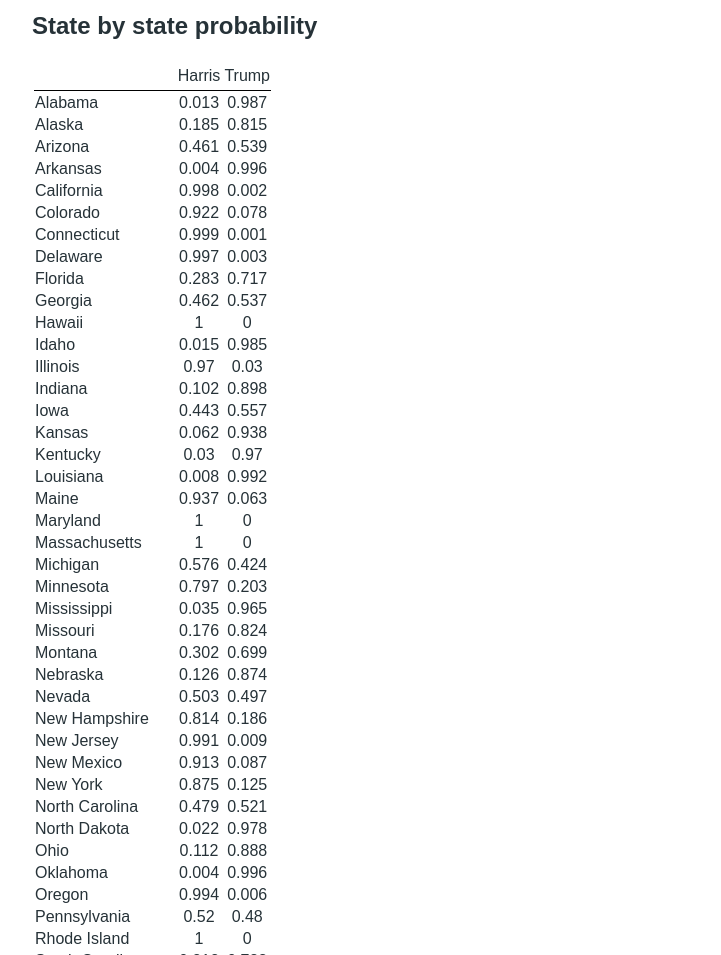
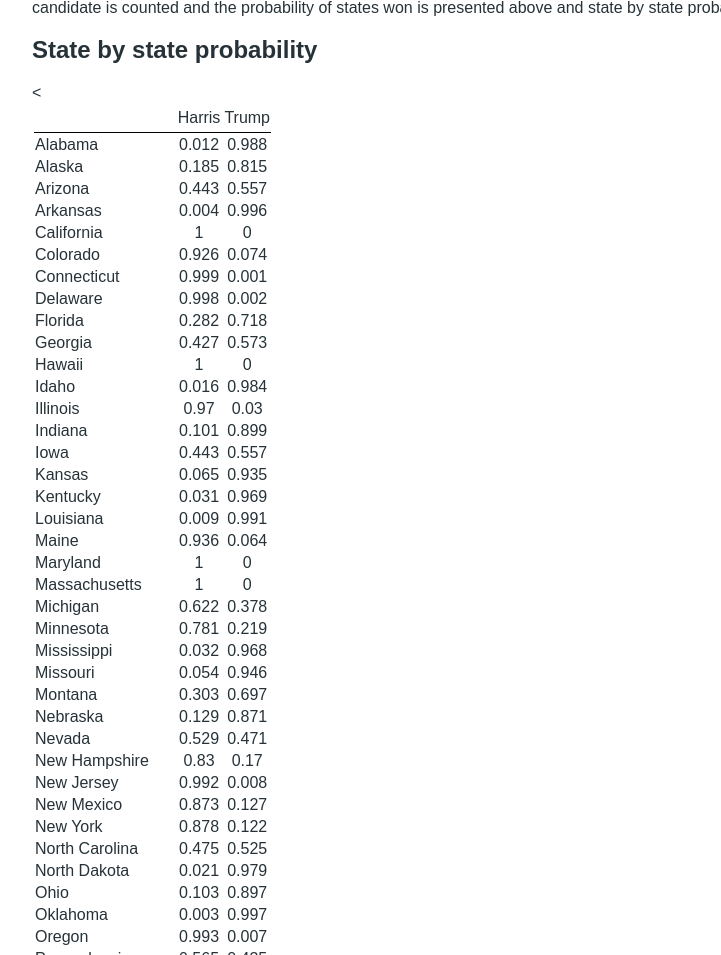
Before and after one commit to AvgKulType/AvgKulType.github.io, a plain HTML site: page US_election_project.html in a window 1280 px wide. Shown: the part 1845-2800 px from the top of the page, without its empty margins (6-727 px from the left). Drawn offline with Linux system fonts and the light colour scheme.

Commit message:
Updated the US election project

```diff
--- a/US_election_project.html
+++ b/US_election_project.html
@@ -20,16 +20,16 @@
 
 <body>
  <h1>US Presidential Election Forcast</h1>
- <p>Last updated: 16.09.2024</p>
+ <p>Last updated: 24.09.2024</p>
 
  <p>The most powerfull man in the world is elected every 4 years. No other election in the world has such a widereaching impact on the world and naturally the election draws a lot of attention. The US system for choosing a president is strange for us Europeans. The winner is the one who wins a plurality in the correct combination of states. The winner does not need to win the greatest number of states or the most votes nationally. This adds an extra layer of challange and strategy to winning an american presidential election. Thanfully this complexity and attention makes for an excellent target for modelling. Therefore, I have developed a data driven model to simulate the outcome of the US presidential election. The model outputs a probability distribution of electoral votes and probability of winning individual states for each candidate. The model is simple yet sufficiently advanced to capture the delecate interplay between states. </p>
 
- <p>The latest prediction is that <b> Kamala Harris</b> has the best chance to win the presidency with a probability of <b>50.48%</b>.</p>
+ <p>The latest prediction is that <b> Donald J. Trump</b> has the best chance to win the presidency with a probability of <b>50.8%</b>.</p>
 
 
 
  <figure>
-  <img src="Fig/Prediction16092024.png" alt="Histogram"><img src="Fig/prediction_states_16092024.png" alt="Probability per state">
+  <img src="Fig/Prediction24092024.png" alt="Histogram"><img src="Fig/prediction_states_24092024.png" alt="Probability per state">
 
  </figure>
 
@@ -58,56 +58,56 @@
 
 <h2>State by state probability</h2>
 
-<table style="text-align:center"><tr><td colspan="3" style="border-bottom: 0px solid black"></td></tr><tr><td style="text-align:left"></td><td>Harris</td><td>Trump</td></tr>
-<tr><td colspan="3" style="border-bottom: 1px solid black"></td></tr><tr><td style="text-align:left">Alabama</td><td>0.013</td><td>0.987</td></tr>
+<<table style="text-align:center"><tr><td colspan="3" style="border-bottom: 0px solid black"></td></tr><tr><td style="text-align:left"></td><td>Harris</td><td>Trump</td></tr>
+<tr><td colspan="3" style="border-bottom: 1px solid black"></td></tr><tr><td style="text-align:left">Alabama</td><td>0.012</td><td>0.988</td></tr>
 <tr><td style="text-align:left">Alaska</td><td>0.185</td><td>0.815</td></tr>
-<tr><td style="text-align:left">Arizona</td><td>0.461</td><td>0.539</td></tr>
+<tr><td style="text-align:left">Arizona</td><td>0.443</td><td>0.557</td></tr>
 <tr><td style="text-align:left">Arkansas</td><td>0.004</td><td>0.996</td></tr>
-<tr><td style="text-align:left">California</td><td>0.998</td><td>0.002</td></tr>
-<tr><td style="text-align:left">Colorado</td><td>0.922</td><td>0.078</td></tr>
+<tr><td style="text-align:left">California</td><td>1</td><td>0</td></tr>
+<tr><td style="text-align:left">Colorado</td><td>0.926</td><td>0.074</td></tr>
 <tr><td style="text-align:left">Connecticut</td><td>0.999</td><td>0.001</td></tr>
-<tr><td style="text-align:left">Delaware</td><td>0.997</td><td>0.003</td></tr>
-<tr><td style="text-align:left">Florida</td><td>0.283</td><td>0.717</td></tr>
-<tr><td style="text-align:left">Georgia</td><td>0.462</td><td>0.537</td></tr>
+<tr><td style="text-align:left">Delaware</td><td>0.998</td><td>0.002</td></tr>
+<tr><td style="text-align:left">Florida</td><td>0.282</td><td>0.718</td></tr>
+<tr><td style="text-align:left">Georgia</td><td>0.427</td><td>0.573</td></tr>
 <tr><td style="text-align:left">Hawaii</td><td>1</td><td>0</td></tr>
-<tr><td style="text-align:left">Idaho</td><td>0.015</td><td>0.985</td></tr>
+<tr><td style="text-align:left">Idaho</td><td>0.016</td><td>0.984</td></tr>
 <tr><td style="text-align:left">Illinois</td><td>0.97</td><td>0.03</td></tr>
-<tr><td style="text-align:left">Indiana</td><td>0.102</td><td>0.898</td></tr>
+<tr><td style="text-align:left">Indiana</td><td>0.101</td><td>0.899</td></tr>
 <tr><td style="text-align:left">Iowa</td><td>0.443</td><td>0.557</td></tr>
-<tr><td style="text-align:left">Kansas</td><td>0.062</td><td>0.938</td></tr>
-<tr><td style="text-align:left">Kentucky</td><td>0.03</td><td>0.97</td></tr>
-<tr><td style="text-align:left">Louisiana</td><td>0.008</td><td>0.992</td></tr>
-<tr><td style="text-align:left">Maine</td><td>0.937</td><td>0.063</td></tr>
+<tr><td style="text-align:left">Kansas</td><td>0.065</td><td>0.935</td></tr>
+<tr><td style="text-align:left">Kentucky</td><td>0.031</td><td>0.969</td></tr>
+<tr><td style="text-align:left">Louisiana</td><td>0.009</td><td>0.991</td></tr>
+<tr><td style="text-align:left">Maine</td><td>0.936</td><td>0.064</td></tr>
 <tr><td style="text-align:left">Maryland</td><td>1</td><td>0</td></tr>
 <tr><td style="text-align:left">Massachusetts</td><td>1</td><td>0</td></tr>
-<tr><td style="text-align:left">Michigan</td><td>0.576</td><td>0.424</td></tr>
-<tr><td style="text-align:left">Minnesota</td><td>0.797</td><td>0.203</td></tr>
-<tr><td style="text-align:left">Mississippi</td><td>0.035</td><td>0.965</td></tr>
-<tr><td style="text-align:left">Missouri</td><td>0.176</td><td>0.824</td></tr>
-<tr><td style="text-align:left">Montana</td><td>0.302</td><td>0.699</td></tr>
-<tr><td style="text-align:left">Nebraska</td><td>0.126</td><td>0.874</td></tr>
-<tr><td style="text-align:left">Nevada</td><td>0.503</td><td>0.497</td></tr>
-<tr><td style="text-align:left">New Hampshire</td><td>0.814</td><td>0.186</td></tr>
-<tr><td style="text-align:left">New Jersey</td><td>0.991</td><td>0.009</td></tr>
-<tr><td style="text-align:left">New Mexico</td><td>0.913</td><td>0.087</td></tr>
-<tr><td style="text-align:left">New York</td><td>0.875</td><td>0.125</td></tr>
-<tr><td style="text-align:left">North Carolina</td><td>0.479</td><td>0.521</td></tr>
-<tr><td style="text-align:left">North Dakota</td><td>0.022</td><td>0.978</td></tr>
-<tr><td style="text-align:left">Ohio</td><td>0.112</td><td>0.888</td></tr>
-<tr><td style="text-align:left">Oklahoma</td><td>0.004</td><td>0.996</td></tr>
-<tr><td style="text-align:left">Oregon</td><td>0.994</td><td>0.006</td></tr>
-<tr><td style="text-align:left">Pennsylvania</td><td>0.52</td><td>0.48</td></tr>
+<tr><td style="text-align:left">Michigan</td><td>0.622</td><td>0.378</td></tr>
+<tr><td style="text-align:left">Minnesota</td><td>0.781</td><td>0.219</td></tr>
+<tr><td style="text-align:left">Mississippi</td><td>0.032</td><td>0.968</td></tr>
+<tr><td style="text-align:left">Missouri</td><td>0.054</td><td>0.946</td></tr>
+<tr><td style="text-align:left">Montana</td><td>0.303</td><td>0.697</td></tr>
+<tr><td style="text-align:left">Nebraska</td><td>0.129</td><td>0.871</td></tr>
+<tr><td style="text-align:left">Nevada</td><td>0.529</td><td>0.471</td></tr>
+<tr><td style="text-align:left">New Hampshire</td><td>0.83</td><td>0.17</td></tr>
+<tr><td style="text-align:left">New Jersey</td><td>0.992</td><td>0.008</td></tr>
+<tr><td style="text-align:left">New Mexico</td><td>0.873</td><td>0.127</td></tr>
+<tr><td style="text-align:left">New York</td><td>0.878</td><td>0.122</td></tr>
+<tr><td style="text-align:left">North Carolina</td><td>0.475</td><td>0.525</td></tr>
+<tr><td style="text-align:left">North Dakota</td><td>0.021</td><td>0.979</td></tr>
+<tr><td style="text-align:left">Ohio</td><td>0.103</td><td>0.897</td></tr>
+<tr><td style="text-align:left">Oklahoma</td><td>0.003</td><td>0.997</td></tr>
+<tr><td style="text-align:left">Oregon</td><td>0.993</td><td>0.007</td></tr>
+<tr><td style="text-align:left">Pennsylvania</td><td>0.565</td><td>0.435</td></tr>
 <tr><td style="text-align:left">Rhode Island</td><td>1</td><td>0</td></tr>
-<tr><td style="text-align:left">South Carolina</td><td>0.212</td><td>0.788</td></tr>
+<tr><td style="text-align:left">South Carolina</td><td>0.205</td><td>0.795</td></tr>
 <tr><td style="text-align:left">South Dakota</td><td>0.036</td><td>0.964</td></tr>
-<tr><td style="text-align:left">Tennessee</td><td>0.055</td><td>0.945</td></tr>
-<tr><td style="text-align:left">Texas</td><td>0.204</td><td>0.796</td></tr>
-<tr><td style="text-align:left">Utah</td><td>0.128</td><td>0.871</td></tr>
+<tr><td style="text-align:left">Tennessee</td><td>0.054</td><td>0.946</td></tr>
+<tr><td style="text-align:left">Texas</td><td>0.208</td><td>0.792</td></tr>
+<tr><td style="text-align:left">Utah</td><td>0.125</td><td>0.875</td></tr>
 <tr><td style="text-align:left">Vermont</td><td>1</td><td>0</td></tr>
-<tr><td style="text-align:left">Virginia</td><td>0.85</td><td>0.15</td></tr>
+<tr><td style="text-align:left">Virginia</td><td>0.818</td><td>0.182</td></tr>
 <tr><td style="text-align:left">Washington</td><td>0.997</td><td>0.003</td></tr>
 <tr><td style="text-align:left">West Virginia</td><td>0</td><td>1</td></tr>
-<tr><td style="text-align:left">Wisconsin</td><td>0.643</td><td>0.357</td></tr>
+<tr><td style="text-align:left">Wisconsin</td><td>0.6</td><td>0.4</td></tr>
 <tr><td style="text-align:left">Wyoming</td><td>0</td><td>1</td></tr>
 <tr><td style="text-align:left">District of Columbia</td><td>1</td><td>0</td></tr>
 <tr><td colspan="3" style="border-bottom: 1px solid black"></td></tr></table>
```
Also changed, not shown: Fig/prediction_24092024.png (added), Fig/prediction_states_24092024.png (added).
